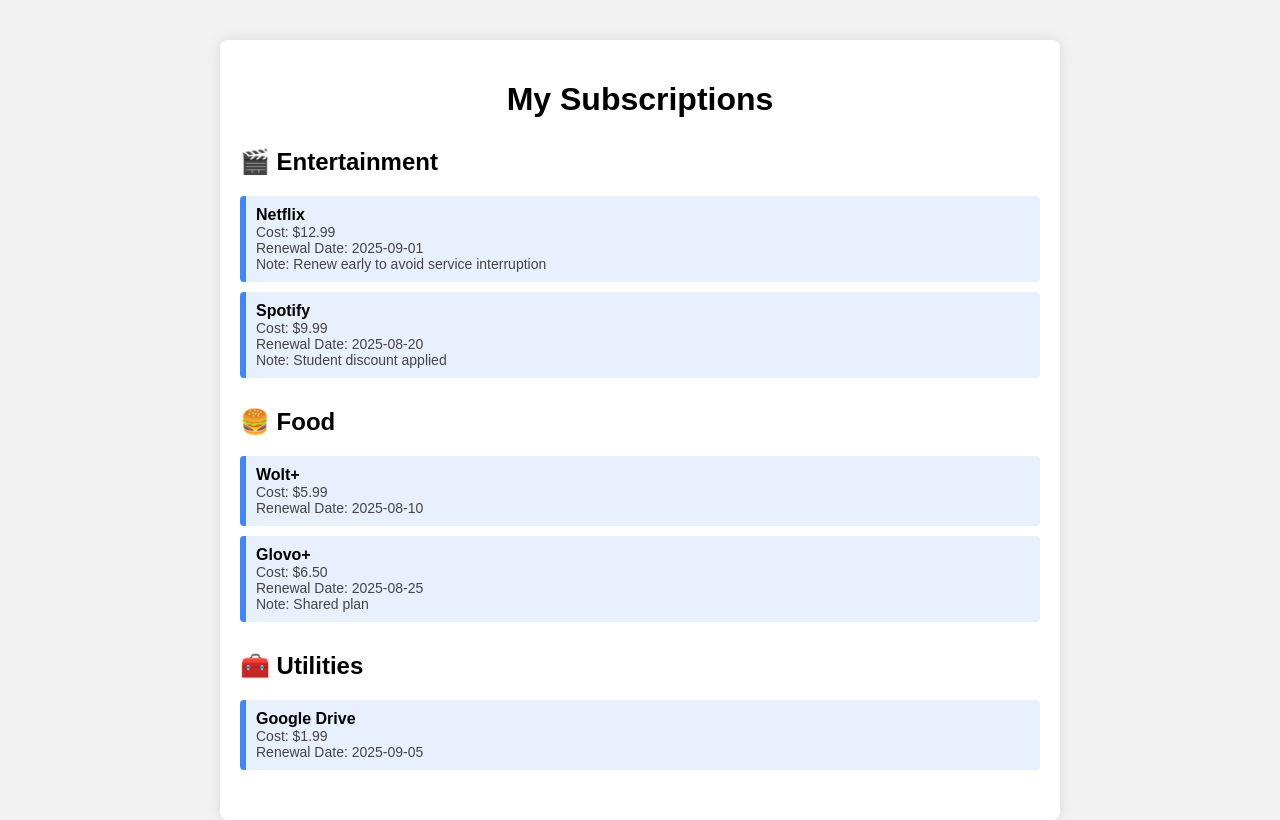
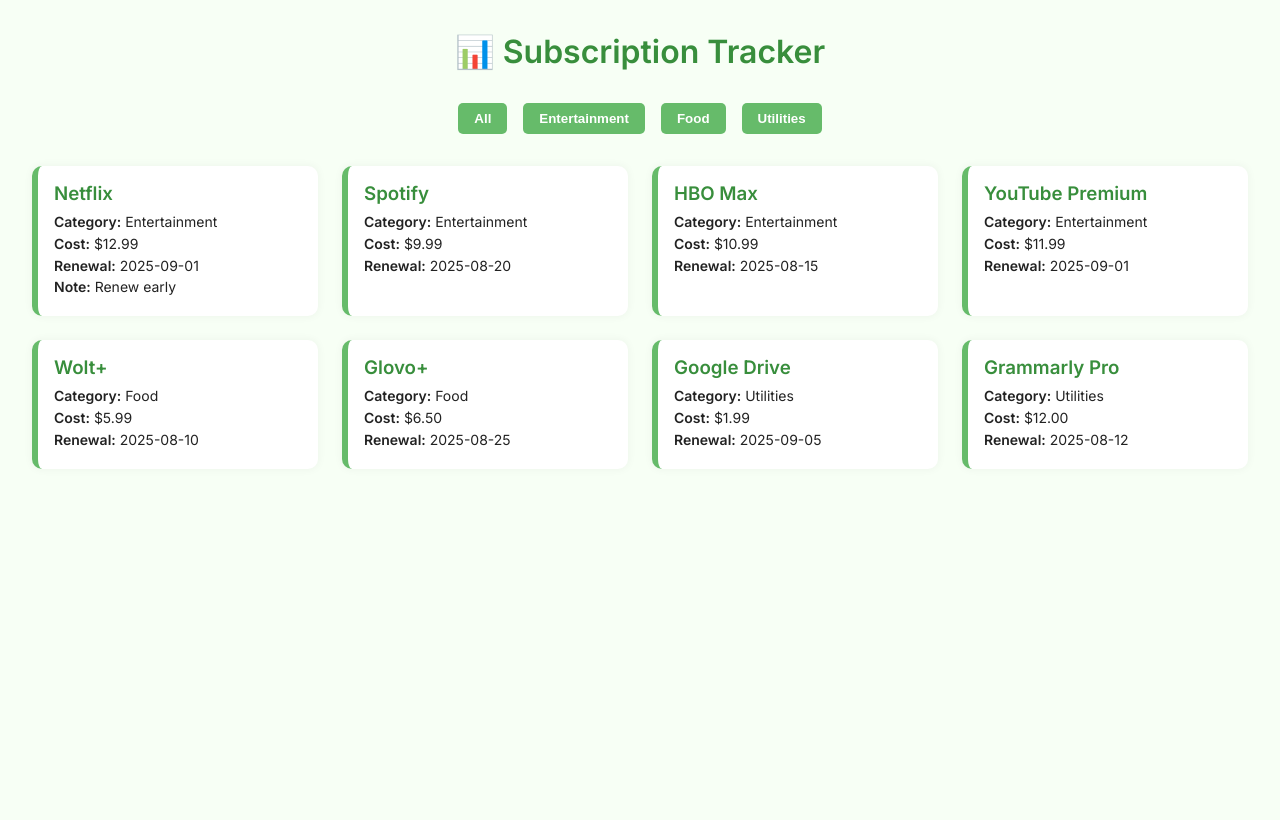
Before and after one commit to tatjanasepur/subscription-tracker, a plain HTML site: page index.html in a window 1280 px wide. Drawn offline with Linux system fonts and the light colour scheme.

Commit message:
Update index.html

```diff
--- a/index.html
+++ b/index.html
@@ -1,31 +1,136 @@
 <!DOCTYPE html>
 <html lang="en">
+
 <head>
-  <meta charset="UTF-8" />
-  <meta name="viewport" content="width=device-width, initial-scale=1.0"/>
+  <meta charset="UTF-8">
+  <meta name="viewport" content="width=device-width, initial-scale=1.0">
   <title>Subscription Tracker</title>
-  <link rel="stylesheet" href="style.css" />
+  <link href="https://fonts.googleapis.com/css2?family=Inter:wght@400;600&display=swap" rel="stylesheet">
+  <style>
+    :root {
+      --green-light: #d1f7c4;
+      --green-main: #66bb6a;
+      --green-dark: #388e3c;
+      --bg: #f7fff5;
+      --text: #222;
+      --card-bg: #ffffff;
+    }
+
+    * {
+      box-sizing: border-box;
+      margin: 0;
+      padding: 0;
+    }
+
+    body {
+      font-family: 'Inter', sans-serif;
+      background: var(--bg);
+      color: var(--text);
+      padding: 2rem;
+    }
+
+    h1 {
+      text-align: center;
+      margin-bottom: 2rem;
+      color: var(--green-dark);
+    }
+
+    .filters {
+      display: flex;
+      justify-content: center;
+      gap: 1rem;
+      margin-bottom: 2rem;
+      flex-wrap: wrap;
+    }
+
+    .filters button {
+      background: var(--green-main);
+      color: white;
+      border: none;
+      padding: 0.5rem 1rem;
+      border-radius: 5px;
+      cursor: pointer;
+      font-weight: 600;
+    }
+
+    .grid {
+      display: grid;
+      grid-template-columns: repeat(auto-fill, minmax(250px, 1fr));
+      gap: 1.5rem;
+    }
+
+    .card {
+      background: var(--card-bg);
+      padding: 1rem;
+      border-radius: 10px;
+      box-shadow: 0 0 10px rgba(0, 0, 0, 0.05);
+      border-left: 6px solid var(--green-main);
+    }
+
+    .card h3 {
+      margin-bottom: 0.5rem;
+      color: var(--green-dark);
+    }
+
+    .card p {
+      margin-bottom: 0.3rem;
+      font-size: 14px;
+    }
+  </style>
 </head>
+
 <body>
-  <div class="container">
-    <h1>My Subscriptions</h1>
+  <h1>📊 Subscription Tracker</h1>
 
-    <div class="category">
-      <h2>🎬 Entertainment</h2>
-      <ul id="entertainment-list"></ul>
-    </div>
-
-    <div class="category">
-      <h2>🍔 Food</h2>
-      <ul id="food-list"></ul>
-    </div>
-
-    <div class="category">
-      <h2>🧰 Utilities</h2>
-      <ul id="utilities-list"></ul>
-    </div>
+  <div class="filters">
+    <button onclick="filterCategory('All')">All</button>
+    <button onclick="filterCategory('Entertainment')">Entertainment</button>
+    <button onclick="filterCategory('Food')">Food</button>
+    <button onclick="filterCategory('Utilities')">Utilities</button>
   </div>
 
-  <script src="script.js"></script>
+  <div class="grid" id="subscriptionGrid"></div>
+
+  <script>
+    const subscriptions = [
+      { name: 'Netflix', category: 'Entertainment', cost: '$12.99', renewal: '2025-09-01', note: 'Renew early' },
+      { name: 'Spotify', category: 'Entertainment', cost: '$9.99', renewal: '2025-08-20' },
+      { name: 'HBO Max', category: 'Entertainment', cost: '$10.99', renewal: '2025-08-15' },
+      { name: 'YouTube Premium', category: 'Entertainment', cost: '$11.99', renewal: '2025-09-01' },
+      { name: 'Wolt+', category: 'Food', cost: '$5.99', renewal: '2025-08-10' },
+      { name: 'Glovo+', category: 'Food', cost: '$6.50', renewal: '2025-08-25' },
+      { name: 'Google Drive', category: 'Utilities', cost: '$1.99', renewal: '2025-09-05' },
+      { name: 'Grammarly Pro', category: 'Utilities', cost: '$12.00', renewal: '2025-08-12' },
+    ];
+
+    let currentFilter = 'All';
+
+    function render() {
+      const grid = document.getElementById('subscriptionGrid');
+      grid.innerHTML = '';
+      const filtered = currentFilter === 'All' ? subscriptions : subscriptions.filter(sub => sub.category === currentFilter);
+
+      filtered.forEach(sub => {
+        const card = document.createElement('div');
+        card.className = 'card';
+        card.innerHTML = `
+          <h3>${sub.name}</h3>
+          <p><strong>Category:</strong> ${sub.category}</p>
+          <p><strong>Cost:</strong> ${sub.cost}</p>
+          <p><strong>Renewal:</strong> ${sub.renewal}</p>
+          ${sub.note ? `<p><strong>Note:</strong> ${sub.note}</p>` : ''}
+        `;
+        grid.appendChild(card);
+      });
+    }
+
+    function filterCategory(category) {
+      currentFilter = category;
+      render();
+    }
+
+    render();
+  </script>
 </body>
+
 </html>
```
